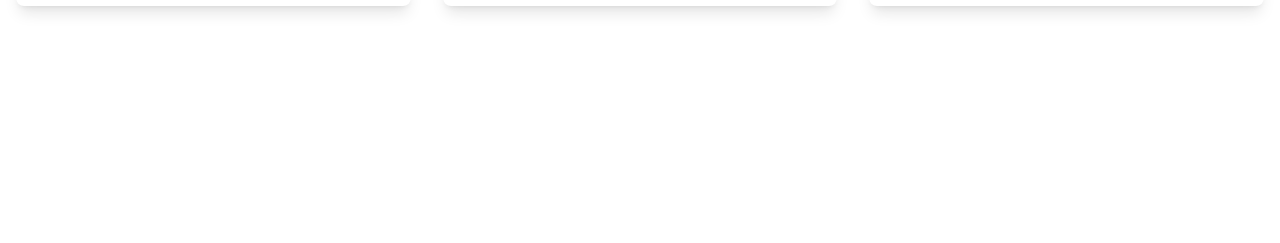
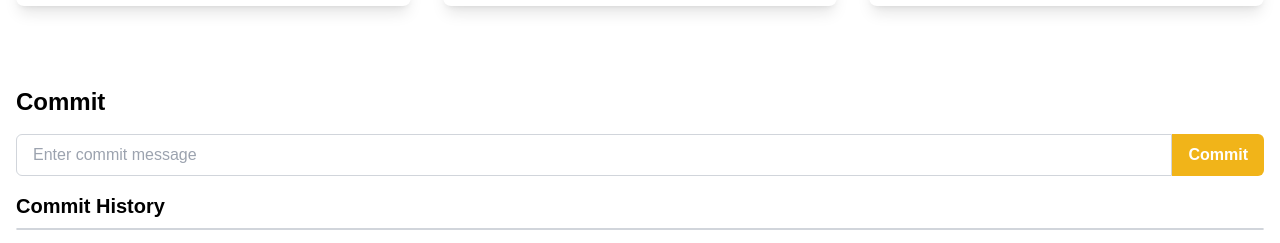
Before and after one commit to abdulmoiz001CD/AMBlogs, a Next.js app: page /Home in a window 1280 px wide. Shown: the part 2048-2291 px from the top of the page. Before the commit the page ends 2118 px from the top, so only its background shows below. Built offline with nearby package versions, Linux system fonts and the light colour scheme; a web font is replaced by a local one.

Commit message:
add commit component

```diff
--- a/app/Home/page.tsx
+++ b/app/Home/page.tsx
@@ -2,6 +2,7 @@ import Image from 'next/image';
 import Price_Sheet from './Price_Sheet';
 import ClientFeedbackSection from '@/app/components/ClientFeedback/ClientSection';
 import TopBlog from '@/app/components/TopBlog/TopBlog'
+import CommitComponent from '../components/Commit/CommitsSec';
 
 const TailwindComponentsSection = () => {
   return (
@@ -69,6 +70,7 @@ const TailwindComponentsSection = () => {
 
 <TopBlog/>
 
+<CommitComponent/>
   </div>
   );
 };
--- /dev/null
+++ b/app/components/Commit/CommitsSec.tsx
@@ -0,0 +1,66 @@
+'use client';
+
+import React, { useState } from 'react';
+
+interface Commit {
+  id: number;
+  message: string;
+}
+
+export default function CommitComponent() {
+  const [commitMessage, setCommitMessage] = useState('');
+  const [commitHistory, setCommitHistory] = useState<Commit[]>([]);
+
+  const handleInputChange = (event: React.ChangeEvent<HTMLInputElement>) => {
+    setCommitMessage(event.target.value);
+  };
+
+  const handleSubmit = (event: React.FormEvent<HTMLFormElement>) => {
+    event.preventDefault();
+
+    if (commitMessage.trim() !== '') {
+      setCommitHistory([
+        ...commitHistory,
+        {
+          id: Date.now(),
+          message: commitMessage,
+        },
+      ]);
+      setCommitMessage('');
+    }
+  };
+
+  return (
+    <div className="container mx-auto p-4">
+      <h1 className="text-2xl font-bold mb-4">Commit</h1>
+
+      <form onSubmit={handleSubmit} className="mb-4">
+        <div className="flex">
+          <input
+            type="text"
+            placeholder="Enter commit message"
+            value={commitMessage}
+            onChange={handleInputChange}
+            className="flex-grow px-4 py-2 rounded-l-md border border-gray-300 focus:outline-none focus:ring-2 focus:ring-blue-500"
+          />
+          <button
+            type="submit"
+            className="bg-[#f1b419] hover:bg-blue-700 text-white font-bold py-2 px-4 rounded-r-md"
+          >
+            Commit
+          </button>
+        </div>
+      </form>
+
+      <h2 className="text-xl font-bold mb-2">Commit History</h2>
+<ul className="list-disc list-inside rounded-md border border-gray-300 shadow-md">
+  {commitHistory.map((commit) => (
+    <li key={commit.id} className="p-2 hover:bg-gray-100">
+      {commit.message}
+    </li>
+  ))}
+</ul>
+
+    </div>
+  );
+}
```
